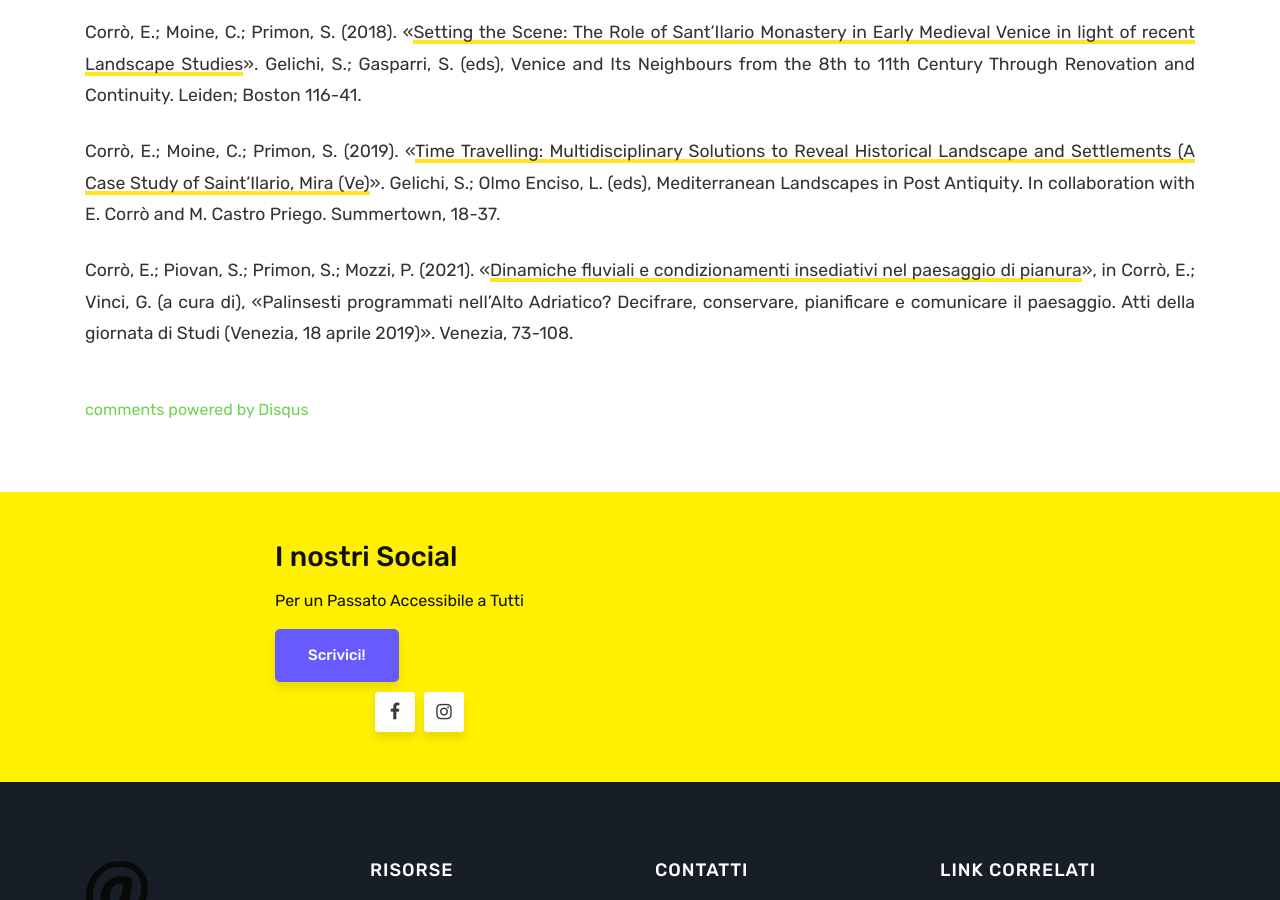
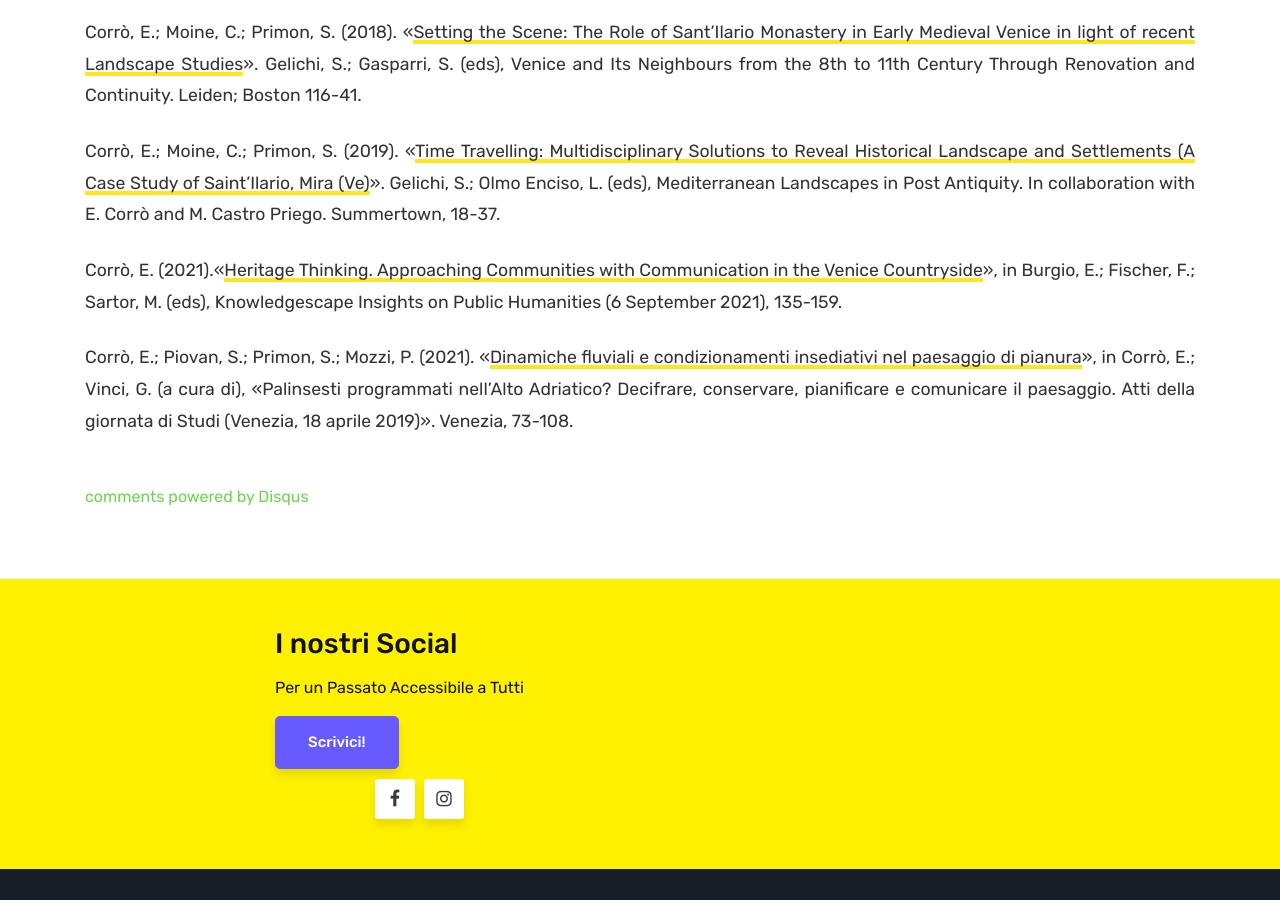
Before and after one commit to valrem93/SantIlarioeilBrenta_test, a Jekyll site: the page built from docs/access.md, in a window 1280 px wide and 900 px high, scrolled down 597 px. Built offline with Jekyll 4.4.1, drawn with Linux system fonts in a browser that asks for light colours; comment, search, counter and statistics services are not loaded.

Commit message:
Update access.md

```diff
--- a/docs/access.md
+++ b/docs/access.md
@@ -39,6 +39,9 @@ in Post Antiquity. In collaboration with E. Corrò and M. Castro Priego.
 Summertown, 18-37.
 {: style="text-align: justify"}
 
+Corrò, E. (2021).«[Heritage Thinking. Approaching Communities with Communication in the Venice Countryside](https://edizionicafoscari.unive.it/it/edizioni4/libri/978-88-6969-543-8/heritage-thinking-approaching-communities-with-com/)», in Burgio, E.; Fischer, F.; Sartor, M. (eds), Knowledgescape Insights on Public Humanities (6 September 2021), 135-159.
+{: style="text-align: justify"}
+
 Corrò, E.; Piovan, S.; Primon, S.; Mozzi, P. (2021). «[Dinamiche fluviali e condizionamenti insediativi nel paesaggio di pianura](https://edizionicafoscari.unive.it/it/edizioni4/libri/978-88-6969-480-6/)», in Corrò, E.; Vinci, G. (a cura di), «Palinsesti programmati nell’Alto Adriatico?
 Decifrare, conservare, pianificare e comunicare il paesaggio. Atti della giornata di Studi (Venezia, 18 aprile 2019)». Venezia, 73-108.
 {: style="text-align: justify"}
```
